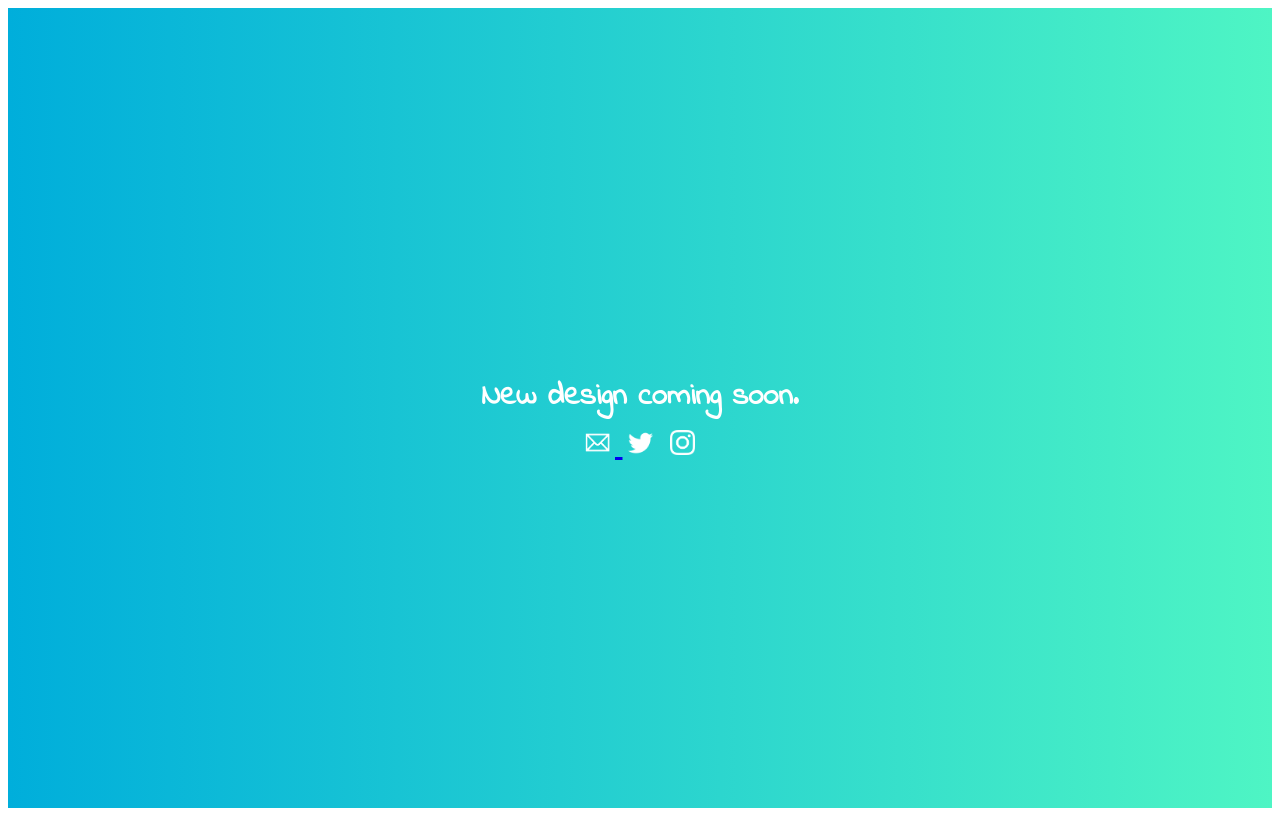
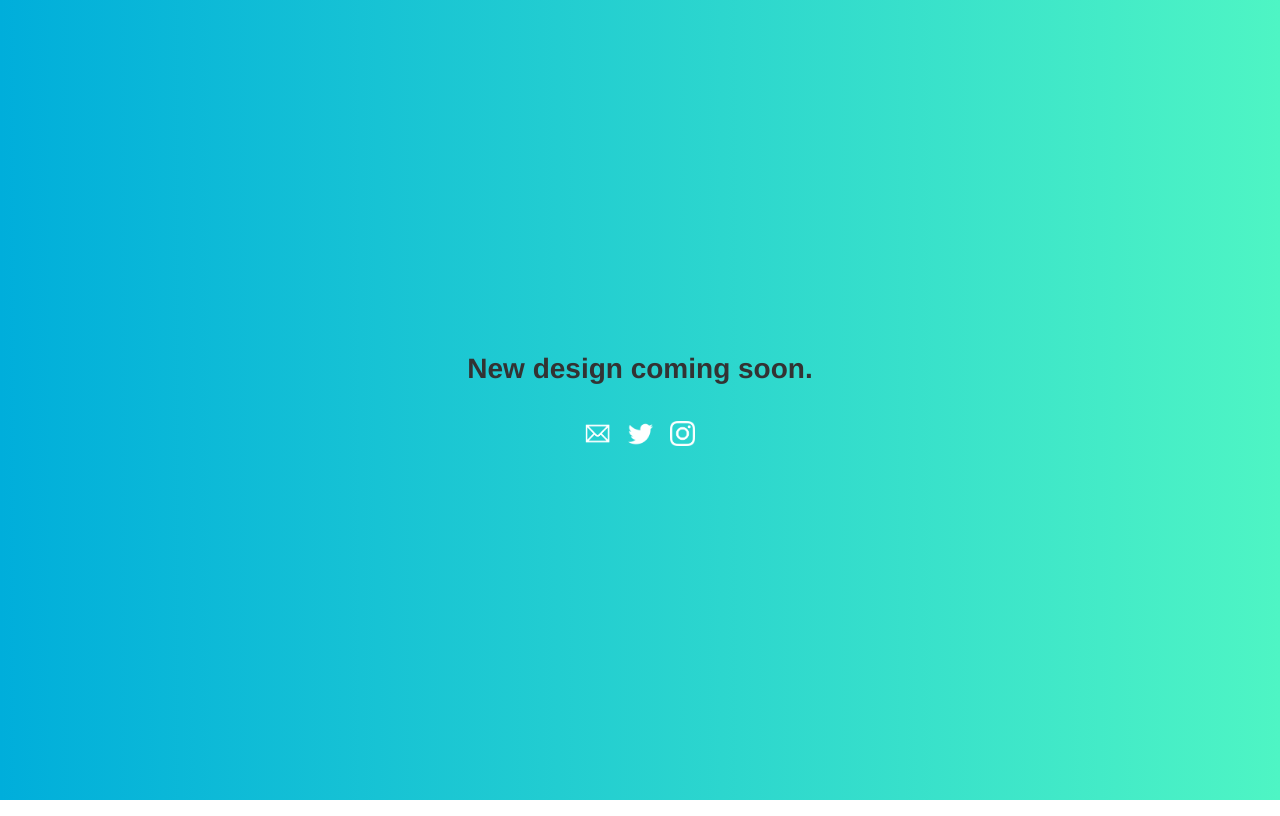
Before and after one commit to hakeemsharif/hakeemsharif.github.io, a plain HTML site: page index.html in a window 1280 px wide. Drawn offline with Linux system fonts and the light colour scheme.

Commit message:
Update 3.3.5
Pre Update 4

```diff
--- a/css/main-stylesheet.css
+++ b/css/main-stylesheet.css
@@ -24,12 +24,6 @@
   margin-bottom: -5px;
 }
 
-h1 {
-  margin-bottom: -11px;
-  font-size: calc(112.5% + 1vw);
-  font-family: "Indie Flower", cursive;
-  color: white;
-}
 
 .R-Button, .R-Button:hover, .R-Button:Before, .R-Button:After {
   text-decoration: none;
--- a/index.html
+++ b/index.html
@@ -42,7 +42,7 @@
       ga('send', 'pageview');
 
     </script>
-
+    <link href="css/bootstrap.min.css" rel="stylesheet">
     <link rel="stylesheet" href="/css/main-stylesheet.css">
     <title>Hakeem Sharif</title>
   </head>
```
